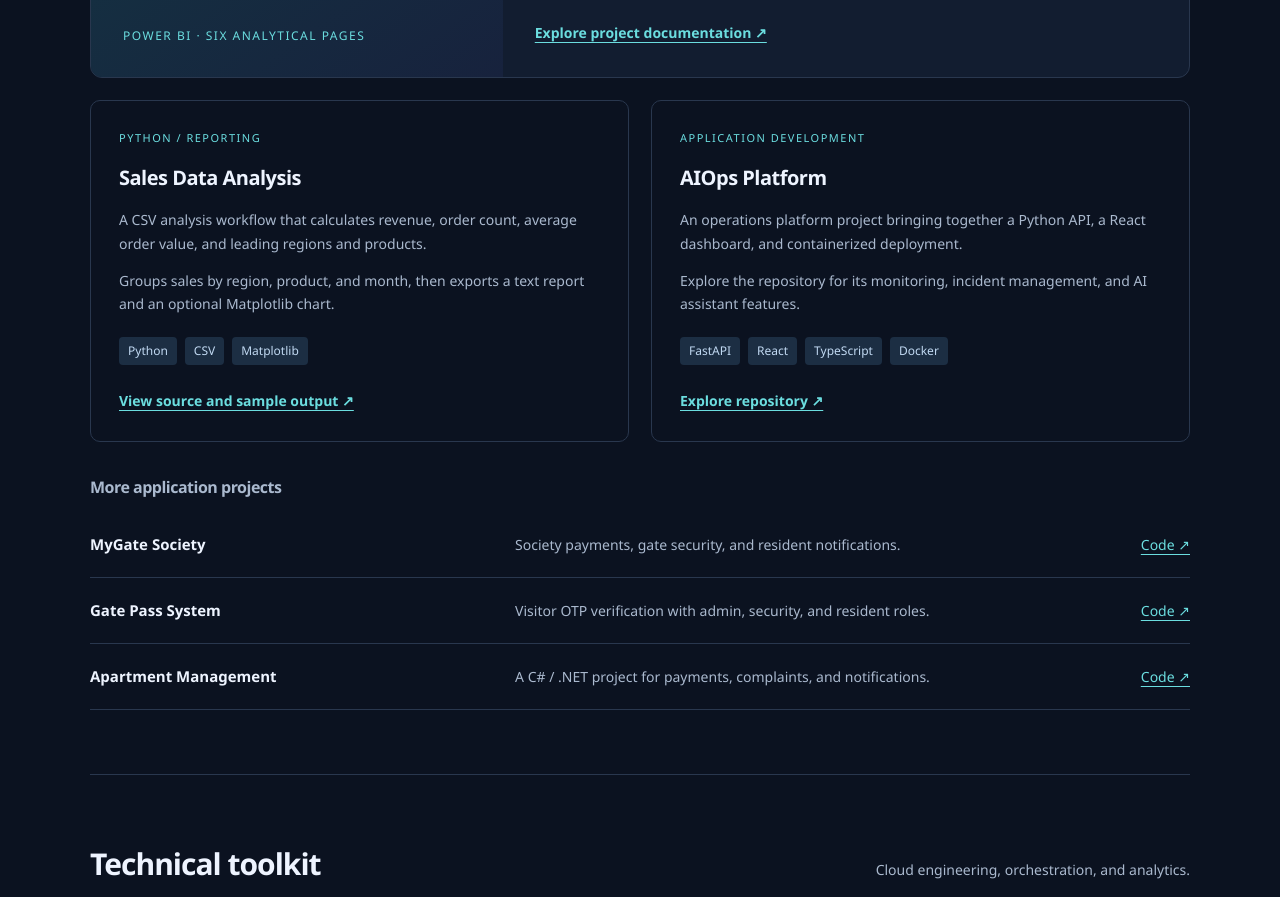
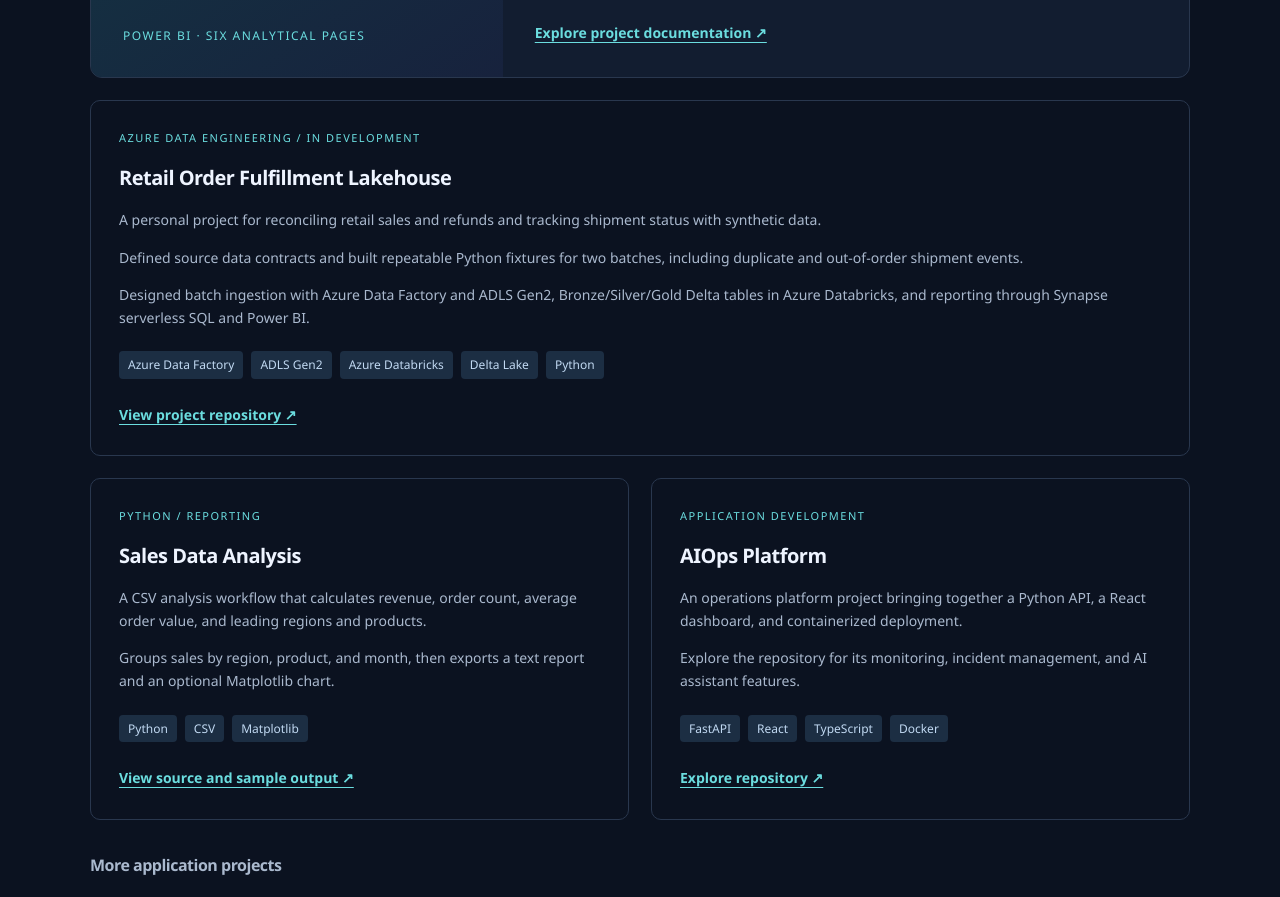
Before and after one commit to atchyut96379/My_Portfolio, a plain HTML site: page index.html in a window 1280 px wide. Shown: the part 2312-3209 px from the top of the page. Drawn offline with Linux system fonts and the light colour scheme.

Commit message:
Add Retail Order Fulfillment Lakehouse portfolio project

```diff
--- a/index.html
+++ b/index.html
@@ -34,6 +34,15 @@
     <section class="section" id="projects" aria-labelledby="projects-title">
       <div class="section-head"><h2 id="projects-title">Personal portfolio projects</h2><p>Explore the documentation and source code.</p></div>
       <article class="feature"><div class="project-mark"><small>Featured / Business intelligence</small><div class="big">Retail.<br>In focus.</div><small>Power BI · Six analytical pages</small></div><div class="project-copy"><h3>Retail Sales Analytics</h3><p>A documented Power BI solution that brings sales, customers, products, stores, inventory, and payment analysis into one reporting experience.</p><ul><li>Executive KPIs for revenue, orders, customers, and quantity sold.</li><li>Daily and monthly trends, product rankings, and store performance views.</li><li>Category and date slicers, cross-filtering, Top-N filters, and calculated columns.</li></ul><div class="tags"><span class="tag">Power BI</span><span class="tag">DAX</span><span class="tag">Data modeling</span><span class="tag">Retail analytics</span></div><a class="project-link" href="https://github.com/atchyut96379/My_Portfolio/tree/main/retail-sales-analytics-powerbi" target="_blank" rel="noopener noreferrer">Explore project documentation ↗</a></div></article>
+      <article class="tile" style="margin-top:22px">
+        <div class="label">Azure data engineering / In development</div>
+        <h3>Retail Order Fulfillment Lakehouse</h3>
+        <p>A personal project for reconciling retail sales and refunds and tracking shipment status with synthetic data.</p>
+        <p>Defined source data contracts and built repeatable Python fixtures for two batches, including duplicate and out-of-order shipment events.</p>
+        <p>Designed batch ingestion with Azure Data Factory and ADLS Gen2, Bronze/Silver/Gold Delta tables in Azure Databricks, and reporting through Synapse serverless SQL and Power BI.</p>
+        <div class="tags"><span class="tag">Azure Data Factory</span><span class="tag">ADLS Gen2</span><span class="tag">Azure Databricks</span><span class="tag">Delta Lake</span><span class="tag">Python</span></div>
+        <a class="project-link" href="https://github.com/atchyut96379/retail-order-fulfillment-lakehouse" target="_blank" rel="noopener noreferrer">View project repository ↗</a>
+      </article>
       <div class="secondary"><article class="tile"><div class="label">Python / Reporting</div><h3>Sales Data Analysis</h3><p>A CSV analysis workflow that calculates revenue, order count, average order value, and leading regions and products.</p><p>Groups sales by region, product, and month, then exports a text report and an optional Matplotlib chart.</p><div class="tags"><span class="tag">Python</span><span class="tag">CSV</span><span class="tag">Matplotlib</span></div><a class="project-link" href="https://github.com/atchyut96379/My_Portfolio/tree/main/data-analysis-demo" target="_blank" rel="noopener noreferrer">View source and sample output ↗</a></article><article class="tile"><div class="label">Application development</div><h3>AIOps Platform</h3><p>An operations platform project bringing together a Python API, a React dashboard, and containerized deployment.</p><p>Explore the repository for its monitoring, incident management, and AI assistant features.</p><div class="tags"><span class="tag">FastAPI</span><span class="tag">React</span><span class="tag">TypeScript</span><span class="tag">Docker</span></div><a class="project-link" href="https://github.com/atchyut96379/aiops-platform" target="_blank" rel="noopener noreferrer">Explore repository ↗</a></article></div>
       <div class="more-projects"><h3>More application projects</h3><div class="project-row"><strong>MyGate Society</strong><p>Society payments, gate security, and resident notifications.</p><a href="https://github.com/atchyut96379/MyGateSociety" target="_blank" rel="noopener noreferrer" aria-label="MyGate Society repository">Code ↗</a></div><div class="project-row"><strong>Gate Pass System</strong><p>Visitor OTP verification with admin, security, and resident roles.</p><a href="https://github.com/atchyut96379/gate-pass-system" target="_blank" rel="noopener noreferrer" aria-label="Gate Pass System repository">Code ↗</a></div><div class="project-row"><strong>Apartment Management</strong><p>A C# / .NET project for payments, complaints, and notifications.</p><a href="https://github.com/atchyut96379/ApartmentManagementSystem" target="_blank" rel="noopener noreferrer" aria-label="Apartment Management repository">Code ↗</a></div></div>
     </section>
```
